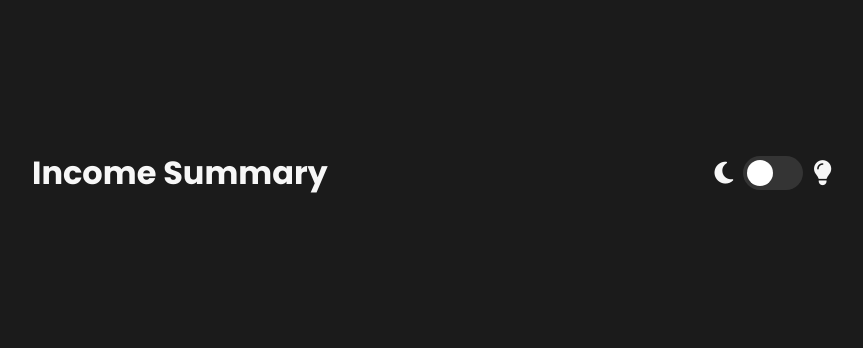
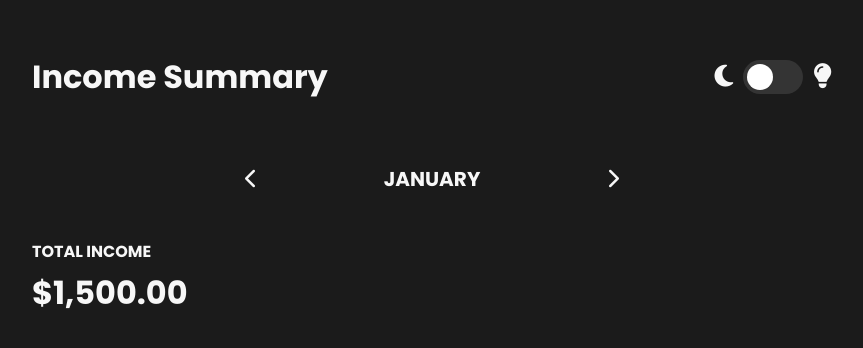
Before and after one commit to emilysamantha/my-expense-tracker, a React (Create React App) app: page /incomesummary in a window 1280 px wide. Shown: the part 222-570 px from the top of the page, without its empty margins (208-1071 px from the left). Built offline with nearby package versions, Linux system fonts and the light colour scheme.

Commit message:
Implement month picker

```diff
--- a/src/App.css
+++ b/src/App.css
@@ -385,3 +385,19 @@ li.dark {
     width: 300px;
   }
 }
+
+/* Income Expense Summary */
+.month-picker {
+  display: flex;
+  align-items: center;
+  justify-content: space-around;
+  width: 75vw;
+  max-width: 800px;
+  padding: 5px 150px;
+  font-size: 20px;
+  margin: 30px 0;
+}
+
+.month-picker > i:hover {
+  cursor: pointer;
+}
--- a/src/components/Total.js
+++ b/src/components/Total.js
@@ -2,12 +2,34 @@ import React, { useContext } from "react";
 import { GlobalContext } from "../context/GlobalState";
 import { numberWithCommas } from "../utils/format";
 
-const Total = ({ title }) => {
+const Total = ({ title, calculate, month, year }) => {
   const { transactions } = useContext(GlobalContext);
-  const amounts = transactions.map((transaction) => transaction.amount);
-  const total = amounts
-    .reduce((acc, amount) => (acc += parseFloat(amount)), 0)
-    .toFixed(2);
+  let amounts = 0;
+  let total = 0;
+
+  if (month < 0) {
+    amounts = transactions.map((transaction) => transaction.amount);
+  } else {
+    amounts = transactions
+      .filter(
+        (transaction) =>
+          transaction.date.getMonth() == month &&
+          transaction.date.getFullYear() == year
+      )
+      .map((transaction) => transaction.amount);
+  }
+
+  switch (calculate) {
+    case "balance":
+      total = amounts
+        .reduce((acc, amount) => (acc += parseFloat(amount)), 0)
+        .toFixed(2);
+    case "income":
+      total = amounts
+        .filter((amount) => amount > 0)
+        .reduce((acc, amount) => (acc += parseFloat(amount)), 0)
+        .toFixed(2);
+  }
 
   return (
     <div>
--- a/src/pages/IncomeSummary.js
+++ b/src/pages/IncomeSummary.js
@@ -1,10 +1,30 @@
-import React, { useContext } from "react";
+import React, { useContext, useState } from "react";
 import Header from "../components/Header";
+import Total from "../components/Total";
 import ToggleButton from "../components/ToggleButton";
 import { GlobalContext } from "../context/GlobalState";
 
 const IncomeSummary = () => {
+  // Get current date
+  let currentDate = new Date();
+
   const { theme } = useContext(GlobalContext);
+  const [chosenDate, setChosenDate] = useState(currentDate);
+
+  // Function to decrease month
+  function decMonth() {
+    let dateDec = new Date(chosenDate);
+    dateDec.setMonth(dateDec.getMonth() - 1);
+    setChosenDate(dateDec);
+  }
+
+  // Function to increase month
+  function incMonth() {
+    let dateInc = new Date(chosenDate);
+    dateInc.setMonth(dateInc.getMonth() + 1);
+    setChosenDate(dateInc);
+  }
+
   return (
     <div
       className={
@@ -15,6 +35,19 @@ const IncomeSummary = () => {
         <Header title="Income Summary" />
         <ToggleButton />
       </div>
+      <div className="month-picker">
+        <i class="fa-solid fa-chevron-left" onClick={() => decMonth()}></i>
+        <h4>{chosenDate.toLocaleString("default", { month: "long" })}</h4>
+        <i class="fa-solid fa-chevron-right" onClick={() => incMonth()}></i>
+      </div>
+      <div className="exp-tracker-container">
+        <Total
+          title="Total Income"
+          calculate="income"
+          month={chosenDate.getMonth()}
+          year={chosenDate.getFullYear()}
+        />
+      </div>
     </div>
   );
 };
```
